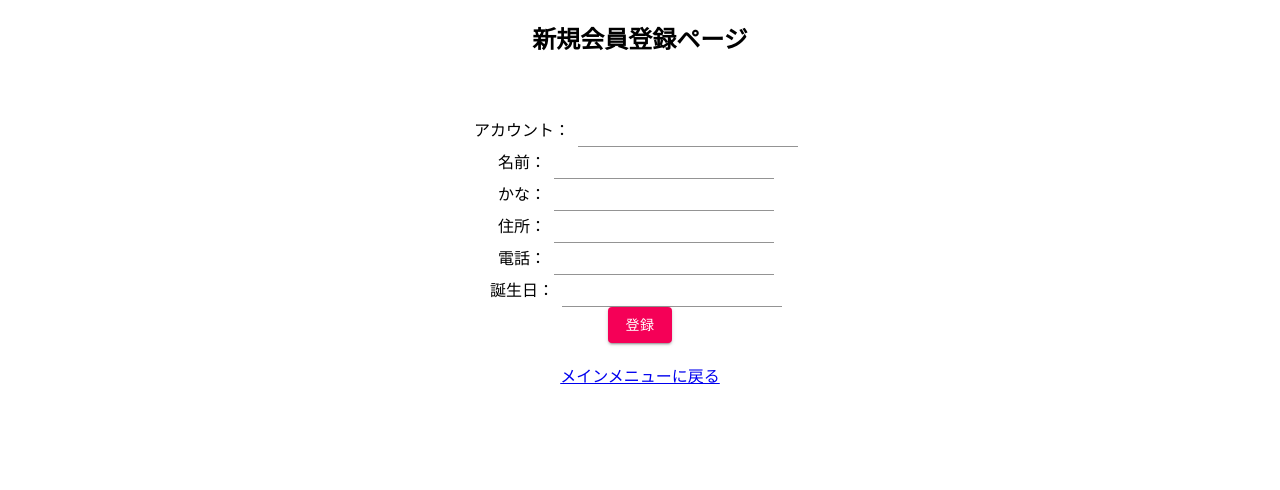
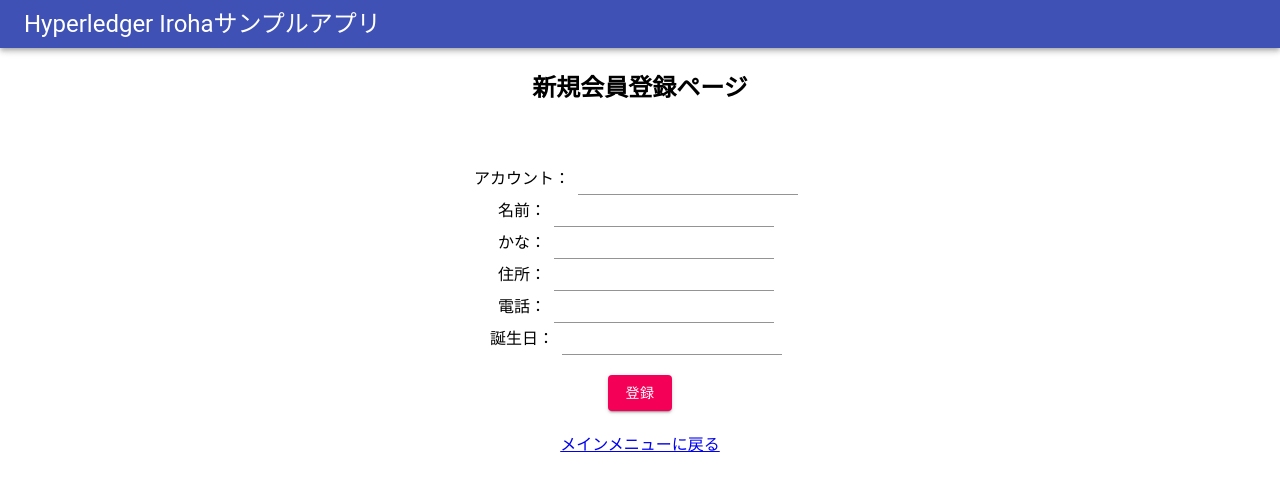
Before and after one commit to mashharuki/iroha, a React (Create React App) app in the folder iroha_front_app/: page /input in a window 1280 px wide. Shown: the top 490 px of the page. Built offline with nearby package versions, Linux system fonts and the light colour scheme.

Commit message:
共通のAppBarを追加しました。

```diff
--- a/iroha_front_app/src/App.tsx
+++ b/iroha_front_app/src/App.tsx
@@ -11,6 +11,9 @@ import Pay from './component/pages/Pay';
 import Charge from './component/pages/Charge';
 import NoPage from './component/pages/NoPage';
 import UseStyles from "./component/common/UseStyles";
+import { AppBar } from '@material-ui/core';
+import { Toolbar } from '@material-ui/core';
+import { Typography } from '@material-ui/core';
 
 function App():ReactElement {
   // スタイルを使用するための変数を用意する。
@@ -18,6 +21,13 @@ function App():ReactElement {
 
   return (
     <Router>
+      <AppBar position="static">
+        <Toolbar variant="dense">
+          <Typography variant="h5" color="inherit" component="div">
+            Hyperledger Irohaサンプルアプリ
+          </Typography>
+        </Toolbar>
+      </AppBar>
       <div className={classes.root}>
         <Routes>
           <Route path="/" element={<Home />} />
--- a/iroha_front_app/src/component/pages/Input.tsx
+++ b/iroha_front_app/src/component/pages/Input.tsx
@@ -67,7 +67,7 @@ function Input():ReactElement {
                 value={bd}
                 className={classes.textField}
                 onChange={ (e:any) => setBd(e.target.value) }
-            /><br/>
+            /><br/><br/>
             <Button variant="contained" color="secondary">
                 登録
             </Button>
```
